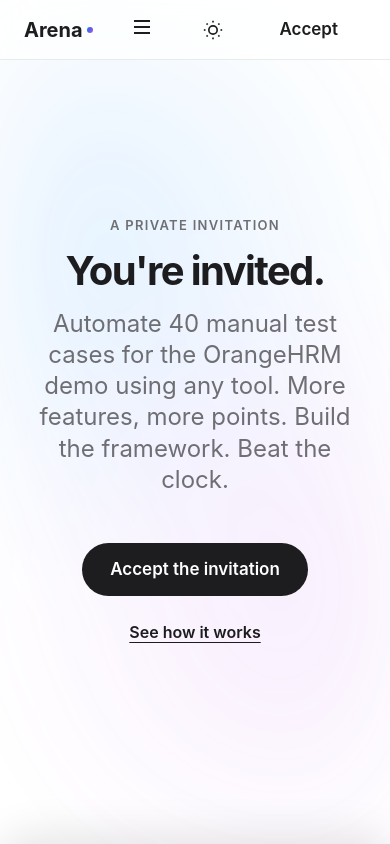
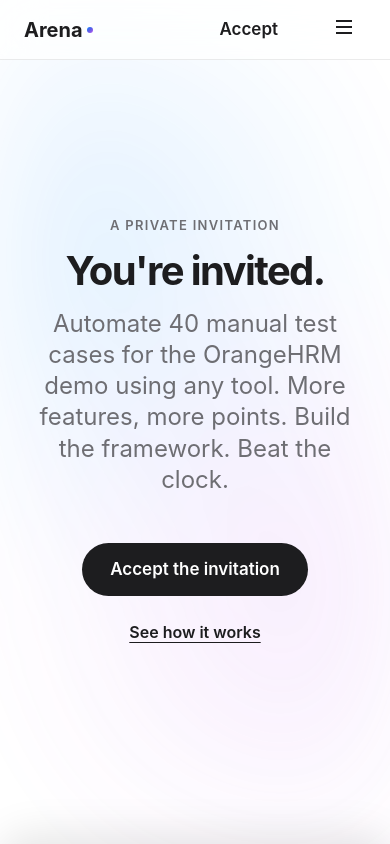
Before and after one commit to AbeeshSengottuvel/automation-invitation, a plain HTML site: page index.html in a window 390 px wide. Shown: the top 844 px of the page. Drawn offline with nearby package versions, Linux system fonts and the light colour scheme.

Commit message:
Set default theme to light and perfect the mobile header layout

```diff
--- a/index.html
+++ b/index.html
@@ -55,12 +55,8 @@
 
     <nav class="glass-nav" aria-label="Main Navigation">
         <div class="nav-container">
-            <div class="nav-brand">Arena <span class="dot"></span></div>
-            <button class="mobile-menu-btn" aria-label="Menu" aria-expanded="false">
-                <svg viewBox="0 0 24 24" width="24" height="24" stroke="currentColor" stroke-width="2" fill="none">
-                    <path d="M4 6h16M4 12h16M4 18h16" />
-                </svg>
-            </button>
+            <a href="#hero" class="nav-brand">Arena <span class="dot"></span></a>
+
             <div class="nav-links">
                 <a href="#hero" class="active">Invite</a>
                 <a href="#weapons">Weapons</a>
@@ -69,13 +65,17 @@
                 <a href="#rules">Rules</a>
                 <a href="#scoring">Scoring</a>
                 <a href="#faq">FAQ</a>
-            </div>
-            <div class="nav-actions">
-                <button id="theme-toggle" class="icon-btn" aria-label="Toggle Theme" aria-pressed="false">
+                <button id="theme-toggle" class="icon-btn" aria-label="Toggle Theme" aria-pressed="false" style="align-self: flex-start; margin-top: auto;">
                     <svg class="sun" viewBox="0 0 24 24" width="20" height="20" stroke="currentColor" stroke-width="2" fill="none"><circle cx="12" cy="12" r="5"></circle><line x1="12" y1="1" x2="12" y2="3"></line><line x1="12" y1="21" x2="12" y2="23"></line><line x1="4.22" y1="4.22" x2="5.64" y2="5.64"></line><line x1="18.36" y1="18.36" x2="19.78" y2="19.78"></line><line x1="1" y1="12" x2="3" y2="12"></line><line x1="21" y1="12" x2="23" y2="12"></line><line x1="4.22" y1="19.78" x2="5.64" y2="18.36"></line><line x1="18.36" y1="5.64" x2="19.78" y2="4.22"></line></svg>
                     <svg class="moon" viewBox="0 0 24 24" width="20" height="20" stroke="currentColor" stroke-width="2" fill="none" style="display:none;"><path d="M21 12.79A9 9 0 1 1 11.21 3 7 7 0 0 0 21 12.79z"></path></svg>
                 </button>
+            </div>
+
+            <div class="nav-actions">
                 <a href="#steps" class="btn pill nav-accept">Accept</a>
+                <button class="mobile-menu-btn icon-btn" aria-label="Menu" aria-expanded="false">
+                    <svg viewBox="0 0 24 24" width="24" height="24" stroke="currentColor" stroke-width="2" fill="none"><path d="M4 6h16M4 12h16M4 18h16" /></svg>
+                </button>
             </div>
         </div>
     </nav>
--- a/script.js
+++ b/script.js
@@ -89,7 +89,7 @@
 
             let current = getStored();
             if (!current) {
-                current = window.matchMedia('(prefers-color-scheme: dark)').matches ? 'dark' : 'light';
+                current = 'light';
             }
             applyTheme(current);
 
```
